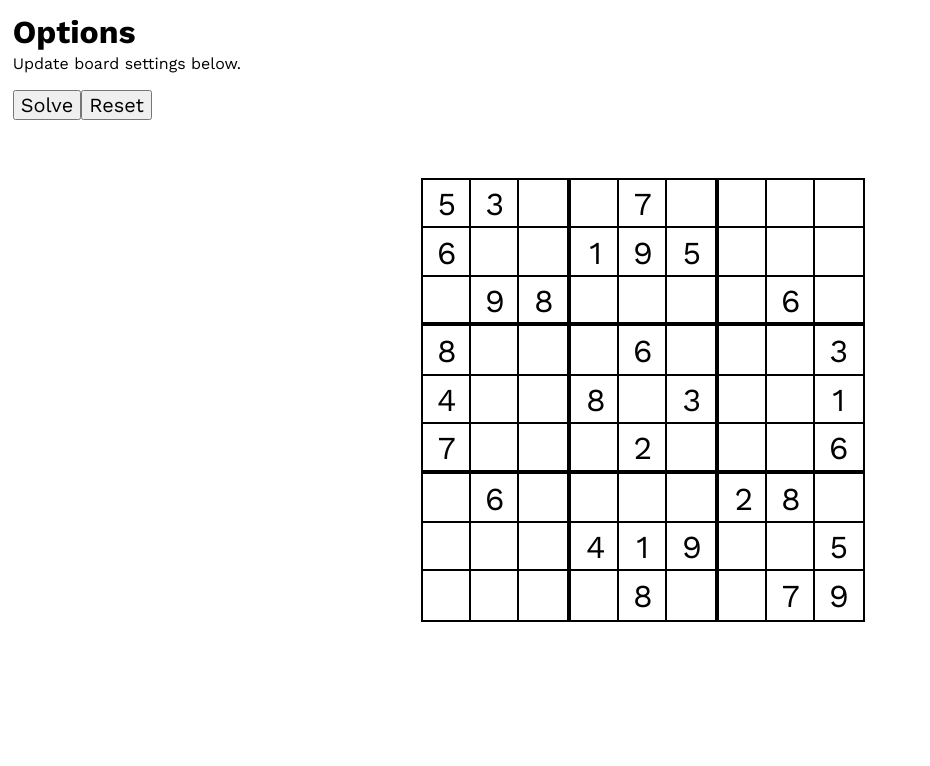
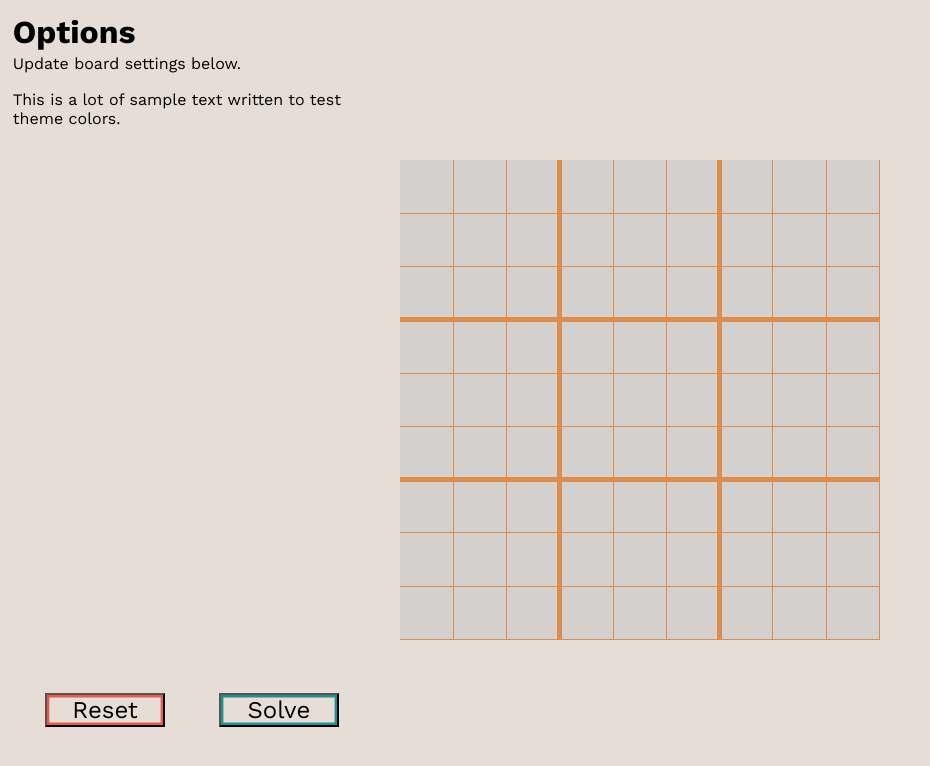
Before and after one commit to Anu78/sudoku, a React (Vite) app: page / in a window 1280 px wide. Shown: the top 766 px of the page, without its empty margins (0-930 px from the left). Built offline with nearby package versions, Linux system fonts and the light colour scheme.

Commit message:
theme switch, bug squashing, solve/reset btns

```diff
--- a/src/App.css
+++ b/src/App.css
@@ -4,27 +4,15 @@
     --sudoku-thick-border: 4px;
     --flex-edges: 30%;
     --flex-mid: 40%;
-}
-
-table {
-    border-collapse: collapse;
-    width: 100%;
-    height: 100%;
-}
-
-input[type="number"] {
-    width: 100%;
-    height: 100%;
-    border: none;
-    font-size: 2rem;
-    text-align: center;
-    outline: 0;
-
+    --background: #e6ddd6;
+    --text: #000000;
 }
 
 .container {
     display: flex;
     height: 100vh;
+    background-color: var(--background);
+    color: var(--text);
 }
 
 #leftThird {
@@ -50,3 +38,11 @@ input[type="number"] {
     float: left;
     box-sizing: border-box;
 }
+
+
+@media (prefers-color-scheme: dark) {
+    :root {
+    --background: #1d1b1a;
+    --text: #ffffff;
+    }
+}
--- a/src/App.jsx
+++ b/src/App.jsx
@@ -1,19 +1,19 @@
 import "./App.css";
-import { useState, useEffect } from "react";
+import { useState } from "react";
 import Options from "./options/Options";
 import SudokuBoard from "./sudokuboard/SudokuBoard";
 
 export default function App() {
   const [board, setBoard] = useState([
-    [5, 3, 0, 0, 7, 0, 0, 0, 0],
-    [6, 0, 0, 1, 9, 5, 0, 0, 0],
-    [0, 9, 8, 0, 0, 0, 0, 6, 0],
-    [8, 0, 0, 0, 6, 0, 0, 0, 3],
-    [4, 0, 0, 8, 0, 3, 0, 0, 1],
-    [7, 0, 0, 0, 2, 0, 0, 0, 6],
-    [0, 6, 0, 0, 0, 0, 2, 8, 0],
-    [0, 0, 0, 4, 1, 9, 0, 0, 5],
-    [0, 0, 0, 0, 8, 0, 0, 7, 9],
+    [0, 0, 0, 0, 0, 0, 0, 0, 0],
+    [0, 0, 0, 0, 0, 0, 0, 0, 0],
+    [0, 0, 0, 0, 0, 0, 0, 0, 0],
+    [0, 0, 0, 0, 0, 0, 0, 0, 0],
+    [0, 0, 0, 0, 0, 0, 0, 0, 0],
+    [0, 0, 0, 0, 0, 0, 0, 0, 0],
+    [0, 0, 0, 0, 0, 0, 0, 0, 0],
+    [0, 0, 0, 0, 0, 0, 0, 0, 0],
+    [0, 0, 0, 0, 0, 0, 0, 0, 0],
   ]);
 
   return (
--- a/src/options/Options.jsx
+++ b/src/options/Options.jsx
@@ -4,6 +4,10 @@ import { ToastContainer, toast } from "react-toastify";
 import 'react-toastify/dist/ReactToastify.css'
 
 const Options = ({ board, setBoard }) => {
+
+  const resetBtn = {
+    "--c": "#E95A49",
+  }
 
   function generateToast(type, msg){
       switch(type){
@@ -30,12 +34,14 @@ const Options = ({ board, setBoard }) => {
     const newBoard = [...solvedBoard];
     setBoard(newBoard);
     // eventually we write to handle errors from solve function and choose toast
+    generateToast("success", "The board was solved!")
   }
 
   function reset(){
     const zeroBoard = resetBoard(board)
-    const newBoard = [...zeroBoard];
-    setBoard(newBoard)
+    setBoard([...zeroBoard]);
+
+    generateToast("info", "The board was reset!")
   }
 
   return (
@@ -45,19 +51,23 @@ const Options = ({ board, setBoard }) => {
         <p id="opt-sub-heading">Update board settings below.</p>
       </div>
       <div id="opt-form" className="option-thirds">
-
-
-        <button onClick={solve} id="solve-btn" className="buttons">Solve</button>
-        <button onClick={reset} id="reset-btn" className="buttons">Reset</button>
+        <p>This is a lot of sample text written to test theme colors.</p>
       </div>
-      <div id="opt-solve" className="option-thirds"></div>
+      <div id="opt-solve" className="option-thirds">
+        <button style={resetBtn} onClick={reset} id="reset-btn" className="buttons">
+          Reset
+        </button>
+        <button onClick={solve} id="solve-btn" className="buttons">
+          Solve
+        </button>
+      </div>
 
       <ToastContainer
-      position="bottom-center"
-      autoClose={2000}
-      hideProgressBar={true}
-      closeOnClick
-      theme="colored"
+        position="bottom-center"
+        autoClose={2000}
+        hideProgressBar={true}
+        closeOnClick
+        theme="colored"
       />
     </>
   );
--- a/src/options/options.css
+++ b/src/options/options.css
@@ -1,3 +1,11 @@
+:root {
+    --text-color: #000000;
+}
+
+* {
+    color: var(--text-color);
+}
+
 #opt-heading {
     flex-basis: 10%;
 }
@@ -8,12 +16,55 @@
 
 #opt-solve {
     flex-basis: 20%;
+    display: flex;
+    align-items: center;
+    justify-content: center;
 }
 
 #opt-sub-heading {
     padding-top: 1%;
 }
 
+#solve-btn {
+    margin-left: 7.5%;
+}
+
+#reset-btn {
+    margin-right: 7.5%;
+}
+
 .buttons {
-    font-size: 20px;
+    --c: #229091;
+    /* the color*/;
+    width: 15vh;
+    box-shadow: 0 0 0 .1em inset var(--c);
+    --_g: linear-gradient(var(--c) 0 0) no-repeat;
+    background:
+        var(--_g) calc(var(--_p, 0%) - 100%) 0%,
+        var(--_g) calc(200% - var(--_p, 0%)) 0%,
+        var(--_g) calc(var(--_p, 0%) - 100%) 100%,
+        var(--_g) calc(200% - var(--_p, 0%)) 100%;
+    background-size: 50.5% calc(var(--_p, 0%)/2 + .5%);
+    outline-offset: .1em;
+    transition: background-size .4s, background-position 0s .4s;
+    font-size: 1.5em;
 }
+
+.buttons:hover {
+    --_p: 100%;
+    transition: background-position .4s, background-size 0s;
+    cursor: pointer;
+}
+
+.buttons:active {
+    box-shadow: 0 0 9e9q inset #0009;
+    background-color: var(--c);
+    color: #fff;
+}
+
+
+@media (prefers-color-scheme: dark) {
+    :root {
+        --text-color: #F0EAD6;
+    }
+}
--- a/src/sudokuboard/SudokuBoard.jsx
+++ b/src/sudokuboard/SudokuBoard.jsx
@@ -1,6 +1,9 @@
 import "./sudokuboard.css";
+import { useState } from "react";
 
 const SudokuBoard = ({ board, setBoard }) => {
+  const [focusedCell, setFocusedCell] = useState({ row: null, col: null });
+
   const handleChange = (e, row, col) => {
     let newValue = e.target.value;
 
@@ -11,19 +14,43 @@ const SudokuBoard = ({ board, setBoard }) => {
     setBoard(newBoard);
   };
 
+  const handleFocus = (row, col) => {
+    setFocusedCell({ row, col });
+  };
+
+  const shouldHighlight = (row, col) => {
+    if (focusedCell.row === null || focusedCell.col === null) {
+      return false;
+    }
+
+    // Check if in the same row or column
+    if (focusedCell.row === row || focusedCell.col === col) {
+      return true;
+    }
+
+    // Check if in the same 3x3 box
+    const startRow = Math.floor(focusedCell.row / 3) * 3;
+    const startCol = Math.floor(focusedCell.col / 3) * 3;
+
+    return (
+      row >= startRow &&
+      row < startRow + 3 &&
+      col >= startCol &&
+      col < startCol + 3
+    );
+  };
+
   return (
     <form id="sudoku-board">
       <table>
         <tbody>
           {board.map((row, rowIndex) => (
-            <tr
-              id={"row" + (rowIndex + 1)}
-              className="table-row"
-              key={rowIndex}
-            >
+            <tr id={"row" + rowIndex} className="table-row" key={rowIndex}>
               {row.map((cellValue, columnIndex) => (
                 <td
-                  className={("table-cell", "col" + (columnIndex + 1))}
+                  className={`table-cell col${columnIndex} ${
+                    shouldHighlight(rowIndex, columnIndex) ? "highlight" : ""
+                  }`}
                   key={columnIndex}
                 >
                   <input
@@ -32,6 +59,8 @@ const SudokuBoard = ({ board, setBoard }) => {
                     max={9}
                     value={cellValue || ""}
                     onChange={(e) => handleChange(e, rowIndex, columnIndex)}
+                    onFocus={() => handleFocus(rowIndex, columnIndex)}
+                    onBlur={() => setFocusedCell({ row: null, col: null })}
                   />
                 </td>
               ))}
--- a/src/sudokuboard/sudokuboard.css
+++ b/src/sudokuboard/sudokuboard.css
@@ -1,41 +1,75 @@
 :root {
-    --sudoku-thick-border: 4px;
+    --sudoku-thick-border: 2px;
+    --table-width: 60vh;
+    --board-color: #d3d0cd;
+    --highlight: rgba(255, 215, 102, 0.8);
+    --border-color: #dc8c4c;
+    --text-color: #000000;
 }
 
-#sudoku-board {
-    justify-content: center;
-    aspect-ratio: 1/1;
-    margin: 0;
-    overflow: none;
-    display: flex;
-    align-items: center;
-    max-width: 55vh;
+table {
+    width: var(--table-width);
+    height: var(--table-width);
+    border-collapse: collapse;
+    margin: auto;
 }
 
-input[type=number] {
-    background-color: none;
-    outline: 0;
-    width: 95%;
-    height: 100%;
-    text-align: center;
-    font-size: 2rem;
-    border: 2px solid black;
+td {
+    width: 50px;
+    height: 50px;
+    box-sizing: border-box;
+    padding: 0;
+    border-right: 1px solid var(--border-color);
+    border-bottom: 1px solid var(--border-color);
 }
 
-tr:nth-child(3n+1):not(:first-child) td input {
-    border-top: 4px solid black;
+@keyframes blink {
+    0% {
+        background-color: var(--highlight-off);
+    }
+
+    /* Start with transparent background */
+    50% {
+        background-color: rgba(255, 215, 102, 1);
+    }
+
+    /* Fade-in to fully opaque */
+    100% {
+        background-color: rgba(255, 215, 102, 0.4);
+    }
+
+    /* Fade-out to transparent again */
 }
 
-tr:nth-child(3n):not(:first-child) td input {
-    border-bottom: 4x solid black;
+td input[type=number] {
+    width: 100%;
+    height: 100%;
+    border: none;
+    padding: 0;
+    text-align: center;
+    font-size: 2em;
+    outline: none;
+    box-sizing: border-box;
+    font-weight: 300;
+    background-color: var(--board-color);
+    color: var(--text-color);
 }
 
-td:nth-child(3n+1):not(:first-child):not(:last-child) input {
-    border-left: 4px solid black;
+
+tr:nth-child(3n+1):not(:first-child) td input {
+    border-top: var(--sudoku-thick-border) solid var(--border-color);
 }
 
-td:nth-child(3n):not(:first-child):not(:last-child) input {
-    border-right: 4px solid black;
+tr:nth-child(3n):not(:last-child) td input {
+    border-bottom: var(--sudoku-thick-border) solid var(--border-color);
+}
+
+td:nth-child(3n+1):not(:first-child) input {
+    border-left: var(--sudoku-thick-border) solid var(--border-color);
+}
+
+td:nth-child(3n):not(:last-child) input {
+    border-right: var(--sudoku-thick-border) solid var(--border-color);
 }
 
 /* Chrome, Safari, Edge, Opera */
@@ -48,4 +82,24 @@ input::-webkit-inner-spin-button {
 /* Firefox */
 input[type=number] {
     -moz-appearance: textfield;
+    appearance: textfield;
 }
+
+/* #row1 input {
+    background: rgba(123, 179, 209, 0.8)
+} store the highlight color */
+
+td.highlight input[type=number] {
+    background-color: var(--highlight);
+    /* animation: blink 1s infinite; */
+}
+
+
+@media (prefers-color-scheme: dark) {
+    :root {
+        --board-color: #3a3734;
+        --highlight: rgba(128, 108, 51, 0.8);
+        --border-color: #a2938b;
+        --text-color: #F0EAD6;
+    }
+}
```
Also changed, not shown: 1 other file (tests, documents, lock files or other folders).
